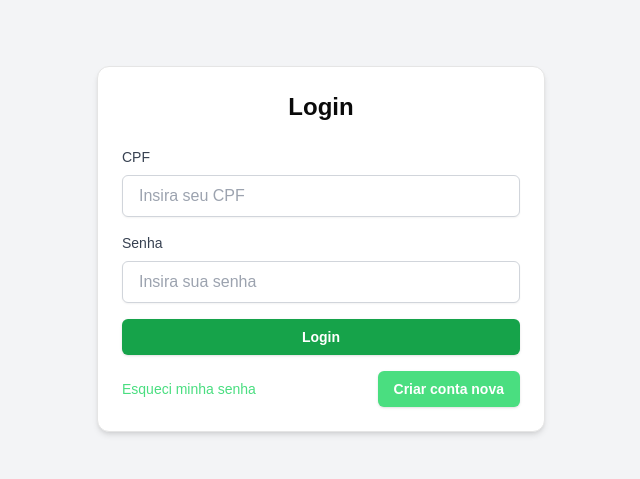
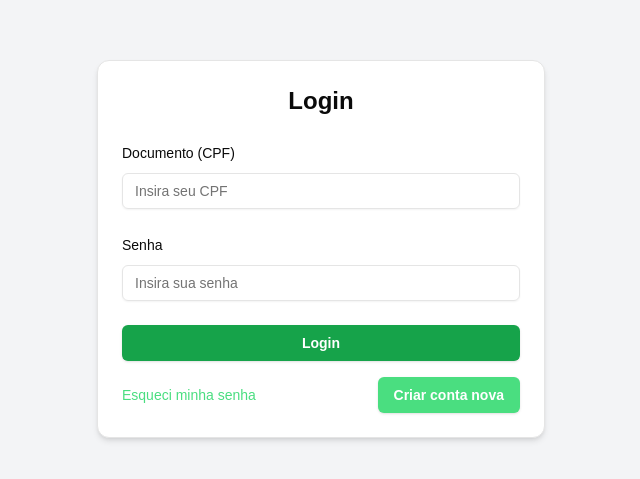
Before and after one commit to Ryan-Albuquerque/qb-app, a Next.js app: page /auth/login in a window 1280 px wide. Shown: the part 151-630 px from the top of the page, without its empty margins (319-959 px from the left). Built offline with nearby package versions, Linux system fonts and the light colour scheme.

Commit message:
refact: add zod and rhf in login form

```diff
--- a/src/app/auth/login/page.tsx
+++ b/src/app/auth/login/page.tsx
@@ -1,30 +1,52 @@
 "use client";
-import { useForm, SubmitHandler } from "react-hook-form";
+import { useForm } from "react-hook-form";
 import { Button } from "@/components/ui/button";
 import { Card } from "@/components/ui/card";
 import Link from "next/link";
 import { useRouter } from "next/navigation";
+import {
+  Form,
+  FormControl,
+  FormField,
+  FormItem,
+  FormLabel,
+  FormMessage,
+} from "@/components/ui/form";
+import { Input } from "@/components/ui/input";
+import { z } from "zod";
+import { zodResolver } from "@hookform/resolvers/zod";
 
-type FormValues = {
-  document: string; // CPF
-  password: string; // Password
-};
-
-// CPF validation pattern for Brazilian document number (only numbers)
-const cpfPattern = /^\d{11}$/; // Only 11 digits
+const cpfPattern = /^\d{11}$/;
 
 export default function Login() {
+  const formSchema = z.object({
+    document: z
+      .string({ required_error: "CPF é obrigatório" })
+      .max(11, {
+        message: "Valor máximo permitido é de 11 números",
+      })
+      .regex(cpfPattern, {
+        message: "CPF deve ser válido e informado apenas números",
+      }),
+    password: z
+      .string({
+        required_error: "Senha é obrigatória",
+      })
+      .min(8, {
+        message: "Senha deve ser ter no mínimo 8 caracteres",
+      }),
+  });
   const router = useRouter();
-  const {
-    register,
-    handleSubmit,
-    formState: { errors },
-  } = useForm<FormValues>();
+  const form = useForm<z.infer<typeof formSchema>>({
+    resolver: zodResolver(formSchema),
+    defaultValues: {
+      document: "",
+      password: "",
+    },
+  });
 
-  // Function that runs on form submit
-  const onSubmit: SubmitHandler<FormValues> = (data) => {
+  const onSubmit = (data: z.infer<typeof formSchema>) => {
     console.log("Logging in with:", data);
-    // Proceed with login logic, such as an API call
     router.push("/qb");
   };
 
@@ -32,74 +54,51 @@
     <div className="min-h-screen flex flex-col items-center justify-center bg-gray-100 px-4">
       <Card className="max-w-md w-full bg-white p-6 shadow-md">
         <h2 className="text-2xl font-bold mb-6 text-center">Login</h2>
-        <form onSubmit={handleSubmit(onSubmit)}>
-          {/* Document (CPF) Input */}
-          <div className="mb-4">
-            <label
-              htmlFor="document"
-              className="block text-sm font-medium text-gray-700 mb-2"
+
+        <Form {...form}>
+          <form
+            className="flex gap-6 flex-col"
+            onSubmit={form.handleSubmit(onSubmit)}
           >
-              CPF
-            </label>
-            <input
-              type="text"
-              id="document"
-              maxLength={11} // Only 11 digits allowed
-              {...register("document", {
-                required: "CPF é obrigatório",
-                pattern: {
-                  value: cpfPattern,
-                  message: "CPF com formato inválido",
-                },
-              })}
-              className={`w-full px-4 py-2 border ${
-                errors.document ? "border-red-500" : "border-gray-300"
-              } rounded-md shadow-sm focus:outline-none focus:border-blue-500`}
+            <FormField
+              control={form.control}
+              name="document"
+              render={({ field }) => (
+                <FormItem>
+                  <FormLabel>Documento (CPF)</FormLabel>
+                  <FormControl>
+                    <Input
+                      maxLength={11}
                       placeholder="Insira seu CPF"
+                      {...field}
                     />
-            {errors.document && (
-              <p className="text-red-500 text-sm mt-2">
-                {errors.document.message}
-              </p>
+                  </FormControl>
+                  <FormMessage />
+                </FormItem>
               )}
-          </div>
-
-          {/* Password Input */}
-          <div className="mb-4">
-            <label
-              htmlFor="password"
-              className="block text-sm font-medium text-gray-700 mb-2"
-            >
-              Senha
-            </label>
-            <input
-              type="password"
-              id="password"
-              {...register("password", {
-                required: "Senha é obrigatória",
-              })}
-              className={`w-full px-4 py-2 border ${
-                errors.password ? "border-red-500" : "border-gray-300"
-              } rounded-md shadow-sm focus:outline-none focus:border-blue-500`}
-              placeholder="Insira sua senha"
             />
-            {errors.password && (
-              <p className="text-red-500 text-sm mt-2">
-                {errors.password.message}
-              </p>
+            <FormField
+              control={form.control}
+              name="password"
+              render={({ field }) => (
+                <FormItem>
+                  <FormLabel>Senha</FormLabel>
+                  <FormControl>
+                    <Input placeholder="Insira sua senha" {...field} />
+                  </FormControl>
+                  <FormMessage />
+                </FormItem>
               )}
-          </div>
-
-          {/* Submit Button */}
+            />
             <Button
               type="submit"
-            className="bg-green-600 hover:bg-green-900 text-white font-semibold w-full py-2 rounded-md"
+              className="bg-green-600 hover:bg-green-900 text-white font-semibold w-full py-3 rounded-md"
             >
               Login
             </Button>
           </form>
+        </Form>
 
-        {/* Additional Links */}
         <div className="mt-4 flex justify-between items-center">
           <Link
             href="/auth/forgot-password"
--- /dev/null
+++ b/src/components/ui/form.tsx
@@ -0,0 +1,178 @@
+"use client"
+
+import * as React from "react"
+import * as LabelPrimitive from "@radix-ui/react-label"
+import { Slot } from "@radix-ui/react-slot"
+import {
+  Controller,
+  ControllerProps,
+  FieldPath,
+  FieldValues,
+  FormProvider,
+  useFormContext,
+} from "react-hook-form"
+
+import { cn } from "@/lib/utils"
+import { Label } from "@/components/ui/label"
+
+const Form = FormProvider
+
+type FormFieldContextValue<
+  TFieldValues extends FieldValues = FieldValues,
+  TName extends FieldPath<TFieldValues> = FieldPath<TFieldValues>
+> = {
+  name: TName
+}
+
+const FormFieldContext = React.createContext<FormFieldContextValue>(
+  {} as FormFieldContextValue
+)
+
+const FormField = <
+  TFieldValues extends FieldValues = FieldValues,
+  TName extends FieldPath<TFieldValues> = FieldPath<TFieldValues>
+>({
+  ...props
+}: ControllerProps<TFieldValues, TName>) => {
+  return (
+    <FormFieldContext.Provider value={{ name: props.name }}>
+      <Controller {...props} />
+    </FormFieldContext.Provider>
+  )
+}
+
+const useFormField = () => {
+  const fieldContext = React.useContext(FormFieldContext)
+  const itemContext = React.useContext(FormItemContext)
+  const { getFieldState, formState } = useFormContext()
+
+  const fieldState = getFieldState(fieldContext.name, formState)
+
+  if (!fieldContext) {
+    throw new Error("useFormField should be used within <FormField>")
+  }
+
+  const { id } = itemContext
+
+  return {
+    id,
+    name: fieldContext.name,
+    formItemId: `${id}-form-item`,
+    formDescriptionId: `${id}-form-item-description`,
+    formMessageId: `${id}-form-item-message`,
+    ...fieldState,
+  }
+}
+
+type FormItemContextValue = {
+  id: string
+}
+
+const FormItemContext = React.createContext<FormItemContextValue>(
+  {} as FormItemContextValue
+)
+
+const FormItem = React.forwardRef<
+  HTMLDivElement,
+  React.HTMLAttributes<HTMLDivElement>
+>(({ className, ...props }, ref) => {
+  const id = React.useId()
+
+  return (
+    <FormItemContext.Provider value={{ id }}>
+      <div ref={ref} className={cn("space-y-2", className)} {...props} />
+    </FormItemContext.Provider>
+  )
+})
+FormItem.displayName = "FormItem"
+
+const FormLabel = React.forwardRef<
+  React.ElementRef<typeof LabelPrimitive.Root>,
+  React.ComponentPropsWithoutRef<typeof LabelPrimitive.Root>
+>(({ className, ...props }, ref) => {
+  const { error, formItemId } = useFormField()
+
+  return (
+    <Label
+      ref={ref}
+      className={cn(error && "text-destructive", className)}
+      htmlFor={formItemId}
+      {...props}
+    />
+  )
+})
+FormLabel.displayName = "FormLabel"
+
+const FormControl = React.forwardRef<
+  React.ElementRef<typeof Slot>,
+  React.ComponentPropsWithoutRef<typeof Slot>
+>(({ ...props }, ref) => {
+  const { error, formItemId, formDescriptionId, formMessageId } = useFormField()
+
+  return (
+    <Slot
+      ref={ref}
+      id={formItemId}
+      aria-describedby={
+        !error
+          ? `${formDescriptionId}`
+          : `${formDescriptionId} ${formMessageId}`
+      }
+      aria-invalid={!!error}
+      {...props}
+    />
+  )
+})
+FormControl.displayName = "FormControl"
+
+const FormDescription = React.forwardRef<
+  HTMLParagraphElement,
+  React.HTMLAttributes<HTMLParagraphElement>
+>(({ className, ...props }, ref) => {
+  const { formDescriptionId } = useFormField()
+
+  return (
+    <p
+      ref={ref}
+      id={formDescriptionId}
+      className={cn("text-[0.8rem] text-muted-foreground", className)}
+      {...props}
+    />
+  )
+})
+FormDescription.displayName = "FormDescription"
+
+const FormMessage = React.forwardRef<
+  HTMLParagraphElement,
+  React.HTMLAttributes<HTMLParagraphElement>
+>(({ className, children, ...props }, ref) => {
+  const { error, formMessageId } = useFormField()
+  const body = error ? String(error?.message) : children
+
+  if (!body) {
+    return null
+  }
+
+  return (
+    <p
+      ref={ref}
+      id={formMessageId}
+      className={cn("text-[0.8rem] font-medium text-destructive", className)}
+      {...props}
+    >
+      {body}
+    </p>
+  )
+})
+FormMessage.displayName = "FormMessage"
+
+export {
+  useFormField,
+  Form,
+  FormItem,
+  FormLabel,
+  FormControl,
+  FormDescription,
+  FormMessage,
+  FormField,
+}
--- /dev/null
+++ b/src/components/ui/input.tsx
@@ -0,0 +1,24 @@
+import * as React from "react"
+
+import { cn } from "@/lib/utils"
+
+export type InputProps = React.InputHTMLAttributes<HTMLInputElement>
+
+const Input = React.forwardRef<HTMLInputElement, InputProps>(
+  ({ className, type, ...props }, ref) => {
+    return (
+      <input
+        type={type}
+        className={cn(
+          "flex h-9 w-full rounded-md border border-input bg-transparent px-3 py-1 text-sm shadow-sm transition-colors file:border-0 file:bg-transparent file:text-sm file:font-medium file:text-foreground placeholder:text-muted-foreground focus-visible:outline-none focus-visible:ring-1 focus-visible:ring-ring disabled:cursor-not-allowed disabled:opacity-50",
+          className
+        )}
+        ref={ref}
+        {...props}
+      />
+    )
+  }
+)
+Input.displayName = "Input"
+
+export { Input }
--- /dev/null
+++ b/src/components/ui/label.tsx
@@ -0,0 +1,26 @@
+"use client"
+
+import * as React from "react"
+import * as LabelPrimitive from "@radix-ui/react-label"
+import { cva, type VariantProps } from "class-variance-authority"
+
+import { cn } from "@/lib/utils"
+
+const labelVariants = cva(
+  "text-sm font-medium leading-none peer-disabled:cursor-not-allowed peer-disabled:opacity-70"
+)
+
+const Label = React.forwardRef<
+  React.ElementRef<typeof LabelPrimitive.Root>,
+  React.ComponentPropsWithoutRef<typeof LabelPrimitive.Root> &
+    VariantProps<typeof labelVariants>
+>(({ className, ...props }, ref) => (
+  <LabelPrimitive.Root
+    ref={ref}
+    className={cn(labelVariants(), className)}
+    {...props}
+  />
+))
+Label.displayName = LabelPrimitive.Root.displayName
+
+export { Label }
```
Also changed, not shown: package.json (+5 -2 lines), 1 other file (tests, documents, lock files or other folders). Lines whose indentation alone changed are shown as unchanged.
